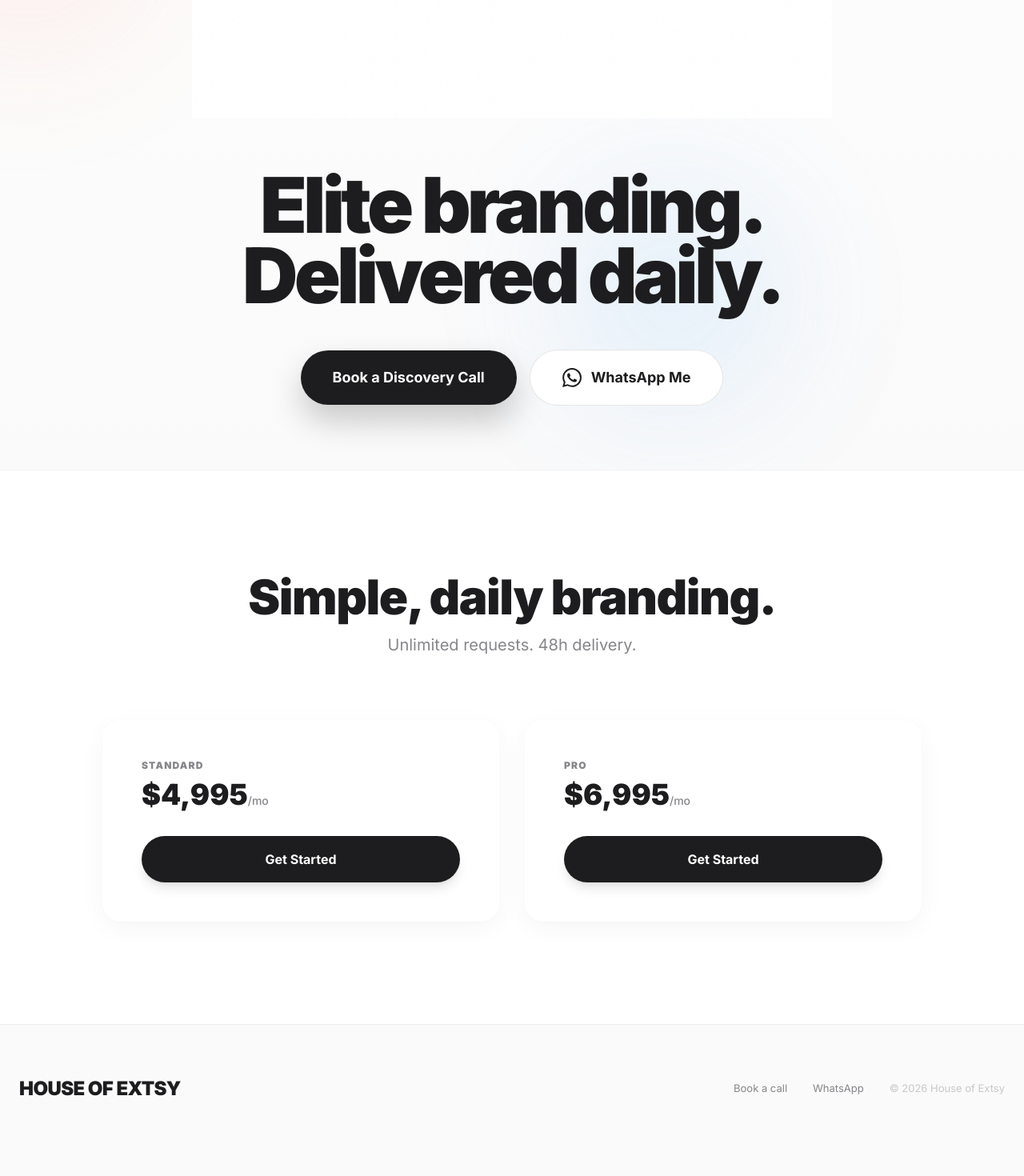
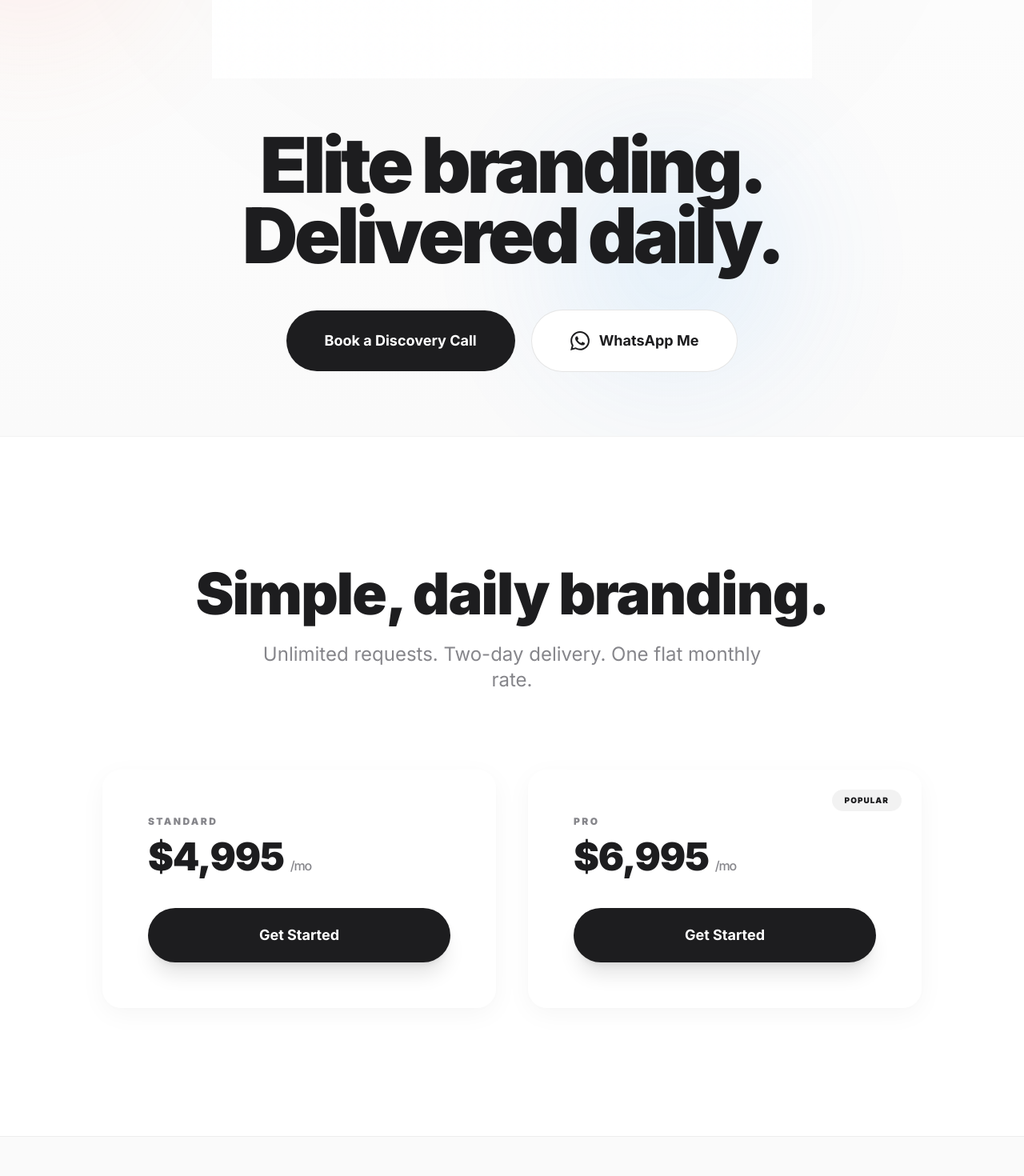
Before and after one commit to 0xmetamonkey/house-of-extsy, a Next.js app: page / in a window 1280 px wide. Shown: the part 780-2250 px from the top of the page at 80% size. Before the commit the page ends 2221 px from the top, so only its background shows below. Built offline with nearby package versions, Linux system fonts and the light colour scheme.

Commit message:
Fix pricing white-out hover and design audit polish

```diff
--- a/src/app/page.tsx
+++ b/src/app/page.tsx
@@ -28,10 +28,9 @@ export default function Home() {
     }
 
     const keyId = process.env.NEXT_PUBLIC_RAZORPAY_KEY_ID;
-    console.log("Using Key ID:", keyId);
 
     if (!keyId || keyId === "rzp_test_placeholder") {
-      alert("Razorpay Key ID is not configured correctly.");
+      alert("Razorpay Key ID is not configured correctly in .env.local");
       return;
     }
 
@@ -43,7 +42,6 @@ export default function Home() {
       description: `${planName} Subscription`,
       image: "/extsy-e-logo.png",
       handler: function (response: any) {
-        console.log("Payment Success:", response);
         alert("Payment Successful! ID: " + response.razorpay_payment_id);
       },
       modal: {
@@ -71,50 +69,53 @@ export default function Home() {
   };
 
   return (
-    <div className="min-h-screen bg-[#fafafa] text-[#1d1d1f] flex flex-col">
+    <div className="min-h-screen bg-[#fafafa] text-[#1d1d1f] flex flex-col selection:bg-black/5 selection:text-black">
       {/* Navbar */}
       <nav className="fixed top-8 left-1/2 -translate-x-1/2 z-50 flex items-center justify-between px-8 py-4 glass-card w-[90%] max-w-7xl border-white/20">
-        <Link href="/">
+        <Link href="/" className="hover:scale-105 transition-transform duration-500">
           <Image src="/extsy-e-logo.png" alt="House of Extsy" width={100} height={100} className="h-12 w-auto" />
         </Link>
         <div className="flex items-center gap-6">
           <Link href="https://calendly.com/extsystudios/30min" target="_blank" className="hidden md:block text-[13px] font-medium text-[#86868b] hover:text-[#1d1d1f] transition-colors duration-500">
             Book a call
           </Link>
-          <Link href="#pricing" className="px-6 py-2.5 text-[13px] font-semibold bg-[#1d1d1f] text-white rounded-full hover:bg-black transition-all duration-500 hover:shadow-[0_4px_20px_rgba(0,0,0,0.2)]">
+          <Link href="#pricing" className="px-6 py-2.5 text-[13px] font-semibold bg-[#1d1d1f] text-white rounded-full hover:bg-black transition-all duration-500 hover:shadow-[0_8px_20px_rgba(0,0,0,0.2)] active:scale-95">
             Explore Pricing
           </Link>
         </div>
       </nav>
 
       {/* Main Hero Section */}
-      <section className="relative flex-grow flex flex-col items-center justify-center pt-32 pb-20 px-6 overflow-hidden bg-gradient-to-b from-white to-[#fafafa]">
+      <section className="relative min-h-[90vh] flex flex-col items-center justify-center pt-32 pb-20 px-6 overflow-hidden bg-gradient-to-b from-white to-[#fafafa]">
         <LiquidBlobs />
 
         <div className="relative z-10 max-w-5xl mx-auto flex flex-col items-center text-center">
           <FadeIn>
+            <div className="relative mb-16">
+              <div className="absolute inset-0 bg-black/5 blur-3xl rounded-full scale-150 opacity-20" />
               <Image
                 src="/extsy-hero.png"
                 alt="House of Extsy"
                 width={1100}
                 height={1100}
-              className="w-full max-w-[800px] h-auto mb-16"
+                className="relative w-full max-w-[750px] h-auto"
                 priority
               />
+            </div>
           </FadeIn>
 
           <FadeIn delay={200}>
-            <h1 className="text-5xl md:text-8xl font-black mb-12 hero-text leading-[0.9] tracking-tight text-[#1d1d1f]">
+            <h1 className="text-5xl md:text-8xl font-black mb-12 hero-text leading-[0.85] tracking-tight text-[#1d1d1f]">
               Elite branding.<br />Delivered daily.
             </h1>
           </FadeIn>
 
           <FadeIn delay={400}>
-            <div className="flex flex-col sm:flex-row items-center gap-4">
+            <div className="flex flex-col sm:flex-row items-center gap-5">
               <Link
                 href="https://calendly.com/extsystudios/30min"
                 target="_blank"
-                className="w-full sm:w-auto px-10 py-5 bg-[#1d1d1f] text-white rounded-full font-bold text-lg hover:scale-105 transition-all duration-500 shadow-[0_20px_40px_rgba(0,0,0,0.2)]"
+                className="w-full sm:w-auto px-12 py-6 bg-[#1d1d1f] text-white rounded-full font-bold text-lg hover:scale-105 hover:shadow-[0_20px_40px_rgba(0,0,0,0.3)] transition-all duration-700 active:scale-95"
               >
                 Book a Discovery Call
               </Link>
@@ -122,7 +123,7 @@ export default function Home() {
               <Link
                 href="https://api.whatsapp.com/send?phone=918010470077"
                 target="_blank"
-                className="w-full sm:w-auto px-10 py-5 bg-white border border-black/10 text-[#1d1d1f] rounded-full font-bold text-lg hover:bg-black/5 transition-all duration-500 flex items-center justify-center gap-3"
+                className="w-full sm:w-auto px-12 py-6 bg-white border border-black/10 text-[#1d1d1f] rounded-full font-bold text-lg hover:bg-black/5 transition-all duration-700 flex items-center justify-center gap-3 active:scale-95"
               >
                 <svg className="w-6 h-6" fill="currentColor" viewBox="0 0 24 24">
                   <path d="M17.472 14.382c-.297-.149-1.758-.867-2.03-.967-.273-.099-.471-.148-.67.15-.197.297-.767.966-.94 1.164-.173.199-.347.223-.644.075-.297-.15-1.255-.463-2.39-1.475-.883-.788-1.48-1.761-1.653-2.059-.173-.297-.018-.458.13-.606.134-.133.298-.347.446-.52.149-.174.198-.298.298-.497.099-.198.05-.371-.025-.52-.075-.149-.669-1.612-.916-2.207-.242-.579-.487-.5-.669-.51-.173-.008-.371-.01-.57-.01-.198 0-.52.074-.792.372-.272.297-1.04 1.016-1.04 2.479 0 1.462 1.065 2.875 1.213 3.074.149.198 2.096 3.2 5.077 4.487.709.306 1.262.489 1.694.625.712.227 1.36.195 1.871.118.571-.085 1.758-.719 2.006-1.413.248-.694.248-1.289.173-1.413-.074-.124-.272-.198-.57-.347m-5.421 7.403h-.004a9.87 9.87 0 01-5.031-1.378l-.361-.214-3.741.982.998-3.648-.235-.374a9.86 9.86 0 01-1.51-5.26c.001-5.45 4.436-9.884 9.888-9.884 2.64 0 5.122 1.03 6.988 2.898a9.825 9.825 0 012.893 6.994c-.003 5.45-4.437 9.884-9.885 9.884m8.413-18.297A11.815 11.815 0 0012.05 0C5.495 0 .16 5.335.157 11.892c0 2.096.547 4.142 1.588 5.945L.057 24l6.305-1.654a11.882 11.882 0 005.683 1.448h.005c6.554 0 11.89-5.335 11.893-11.893a11.821 11.821 0 00-3.48-8.413Z" />
@@ -135,33 +136,34 @@ export default function Home() {
       </section>
 
       {/* Pricing Section */}
-      <section id="pricing" className="py-32 px-6 bg-white border-t border-black/5">
+      <section id="pricing" className="py-40 px-6 bg-white border-t border-black/5">
         <div className="max-w-5xl mx-auto">
           <FadeIn>
-            <div className="text-center mb-20">
-              <h2 className="text-4xl md:text-6xl font-black text-[#1d1d1f] tracking-tight">Simple, daily branding.</h2>
-              <p className="text-xl text-[#86868b] mt-4">Unlimited requests. 48h delivery.</p>
+            <div className="text-center mb-24">
+              <h2 className="text-5xl md:text-7xl font-black text-[#1d1d1f] tracking-tight mb-6">Simple, daily branding.</h2>
+              <p className="text-xl md:text-2xl text-[#86868b] max-w-2xl mx-auto">Unlimited requests. Two-day delivery. One flat monthly rate.</p>
             </div>
-            <div className="grid grid-cols-1 md:grid-cols-2 gap-8">
+            <div className="grid grid-cols-1 md:grid-cols-2 gap-10">
               {/* Standard Plan */}
-              <div className="glass-card p-12 bg-white/40 group hover:bg-[#1d1d1f] transition-all duration-500 border-black/5">
-                <div className="text-xs font-black uppercase tracking-widest text-[#86868b] group-hover:text-white/60 mb-2">Standard</div>
-                <div className="text-4xl font-black text-[#1d1d1f] group-hover:text-white mb-8 transition-colors duration-500">$4,995<span className="text-sm font-medium text-[#86868b] group-hover:text-white/60">/mo</span></div>
+              <div className="glass-card p-14 bg-white/40 group hover:bg-[#1d1d1f] hover:shadow-[0_40px_80px_rgba(0,0,0,0.15)] transition-all duration-700 border-black/5">
+                <div className="text-xs font-black uppercase tracking-[0.2em] text-[#86868b] group-hover:text-white/40 mb-3 transition-colors duration-500">Standard</div>
+                <div className="text-5xl font-black text-[#1d1d1f] group-hover:text-white mb-10 transition-colors duration-500 tracking-tight">$4,995<span className="text-base font-medium text-[#86868b] group-hover:text-white/40 ml-2">/mo</span></div>
                 <button
                   onClick={() => handlePayment("Standard", 4995)}
-                  className="w-full py-4 bg-[#1d1d1f] text-white group-hover:bg-white group-hover:text-[#1d1d1f] rounded-full font-bold text-base transition-all active:scale-[0.98] border border-transparent shadow-lg"
+                  className="w-full py-5 bg-[#1d1d1f] text-white group-hover:bg-white group-hover:text-[#1d1d1f] rounded-full font-bold text-lg transition-all duration-500 active:scale-[0.98] shadow-xl hover:shadow-2xl"
                 >
                   Get Started
                 </button>
               </div>
 
               {/* Pro Plan */}
-              <div className="glass-card p-12 bg-[#1d1d1f]/[0.02] border-black/10 group hover:bg-[#1d1d1f] transition-all duration-500">
-                <div className="text-xs font-black uppercase tracking-widest text-[#86868b] group-hover:text-white/60 mb-2">Pro</div>
-                <div className="text-4xl font-black text-[#1d1d1f] group-hover:text-white mb-8 transition-colors duration-500">$6,995<span className="text-sm font-medium text-[#86868b] group-hover:text-white/60">/mo</span></div>
+              <div className="glass-card p-14 bg-[#1d1d1f]/[0.02] border-black/10 group hover:bg-[#1d1d1f] hover:shadow-[0_40px_80px_rgba(0,0,0,0.15)] transition-all duration-700 overflow-hidden relative">
+                <div className="absolute top-6 right-6 px-4 py-1.5 bg-black/[0.05] group-hover:bg-white/10 rounded-full text-[10px] font-black uppercase tracking-widest text-[#1d1d1f] group-hover:text-white transition-colors duration-500">Popular</div>
+                <div className="text-xs font-black uppercase tracking-[0.2em] text-[#86868b] group-hover:text-white/40 mb-3 transition-colors duration-500">Pro</div>
+                <div className="text-5xl font-black text-[#1d1d1f] group-hover:text-white mb-10 transition-colors duration-500 tracking-tight">$6,995<span className="text-base font-medium text-[#86868b] group-hover:text-white/40 ml-2">/mo</span></div>
                 <button
                   onClick={() => handlePayment("Pro", 6995)}
-                  className="w-full py-4 bg-[#1d1d1f] text-white group-hover:bg-white group-hover:text-[#1d1d1f] rounded-full font-bold text-base transition-all active:scale-[0.98] border border-transparent shadow-lg"
+                  className="w-full py-5 bg-[#1d1d1f] text-white group-hover:bg-white group-hover:text-[#1d1d1f] rounded-full font-bold text-lg transition-all duration-500 active:scale-[0.98] shadow-xl hover:shadow-2xl"
                 >
                   Get Started
                 </button>
@@ -172,13 +174,13 @@ export default function Home() {
       </section>
 
       {/* Footer */}
-      <footer className="py-16 px-6 bg-[#fafafa] border-t border-black/5">
-        <div className="max-w-7xl mx-auto flex flex-col md:flex-row justify-between items-center gap-8">
-          <div className="text-2xl font-black tracking-tight uppercase text-[#1d1d1f]">House of Extsy</div>
-          <div className="flex gap-8 text-[13px] text-[#86868b]">
-            <Link href="https://calendly.com/extsystudios/30min" target="_blank" className="hover:text-[#1d1d1f] transition-colors">Book a call</Link>
-            <Link href="https://api.whatsapp.com/send?phone=918010470077" target="_blank" className="hover:text-[#1d1d1f] transition-colors">WhatsApp</Link>
-            <span className="text-black/20">&copy; 2026 House of Extsy</span>
+      <footer className="py-24 px-6 bg-[#fafafa] border-t border-black/5">
+        <div className="max-w-7xl mx-auto flex flex-col md:flex-row justify-between items-center gap-10">
+          <div className="text-3xl font-black tracking-tighter uppercase text-[#1d1d1f]">House of Extsy</div>
+          <div className="flex gap-10 text-[14px] font-medium text-[#86868b]">
+            <Link href="https://calendly.com/extsystudios/30min" target="_blank" className="hover:text-[#1d1d1f] transition-colors duration-500">Book a call</Link>
+            <Link href="https://api.whatsapp.com/send?phone=918010470077" target="_blank" className="hover:text-[#1d1d1f] transition-colors duration-500">WhatsApp</Link>
+            <span className="text-black/20 font-normal">© 2026 HOUSE OF EXTSY INC.</span>
           </div>
         </div>
       </footer>
```
Lines whose indentation alone changed are shown as unchanged.
